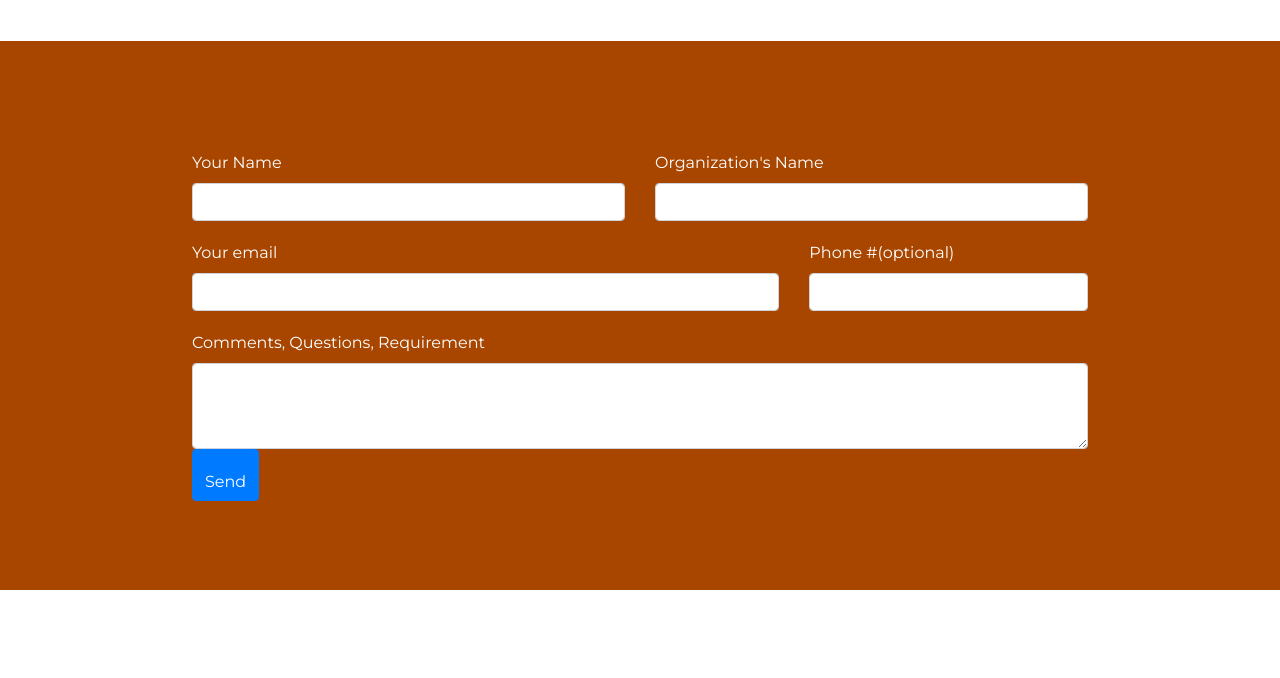
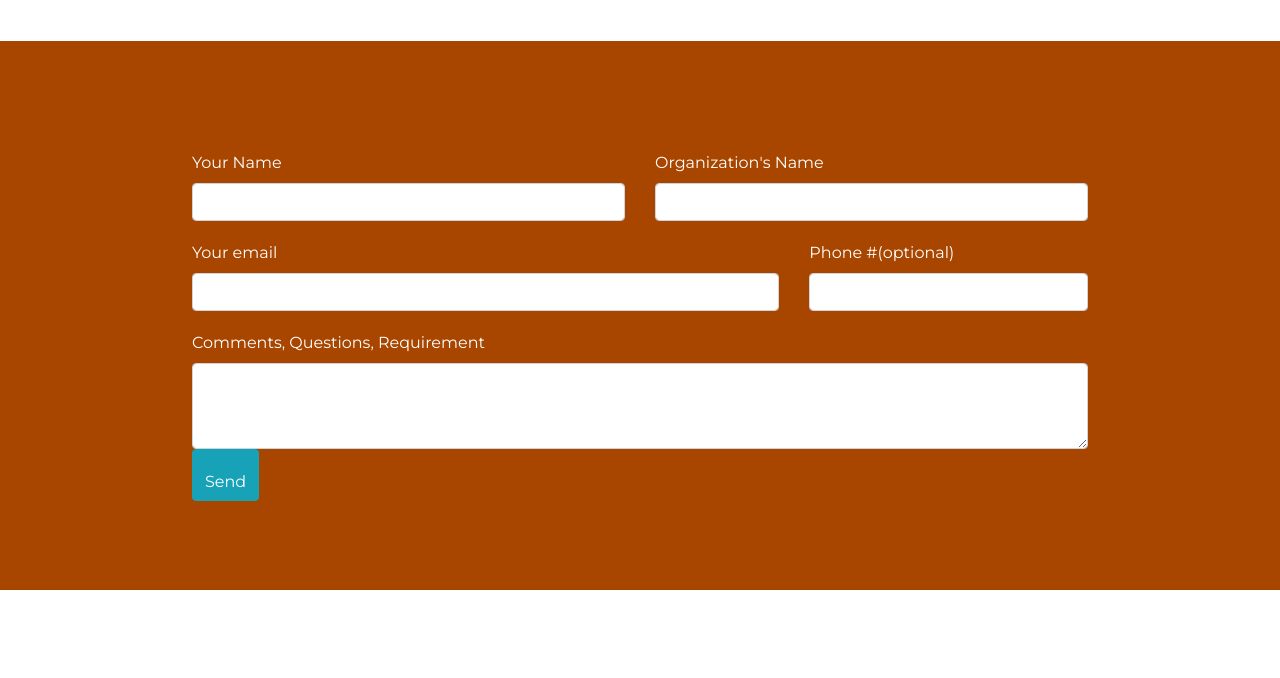
Before and after one commit to dws1p/Website1, a plain HTML site: page index.html in a window 1280 px wide. Shown: the part 2365-3043 px from the top of the page. Drawn offline with nearby package versions, Linux system fonts and the light colour scheme.

Commit message:
Update index.html

```diff
--- a/index.html
+++ b/index.html
@@ -290,7 +290,7 @@
           <textarea class="form-control" id="comments" rows="3"></textarea>
         </div>
         <div class="col-md-12">
-          <button type="submit" class="btn btn-primary formc">Send</button>
+          <button type="submit" class="btn btn-info formc">Send</button>
 
         </div>
 
```
